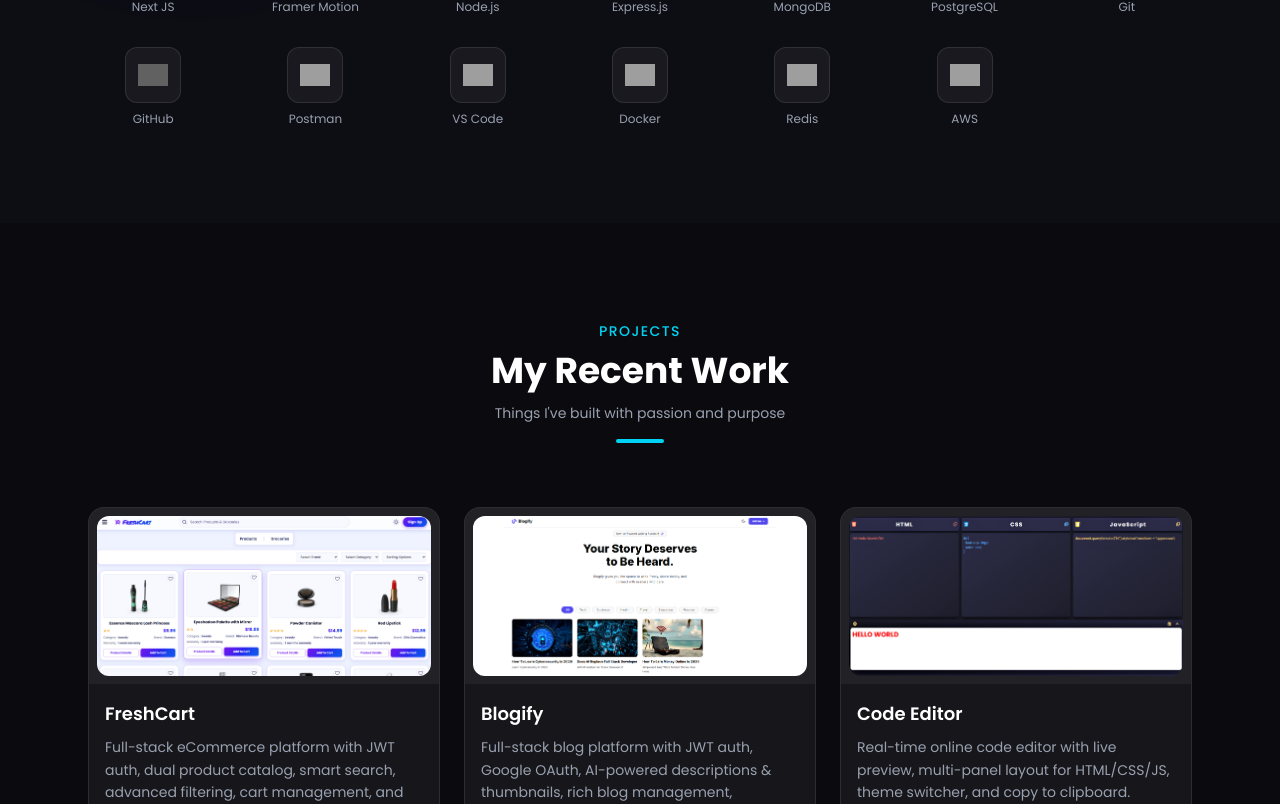
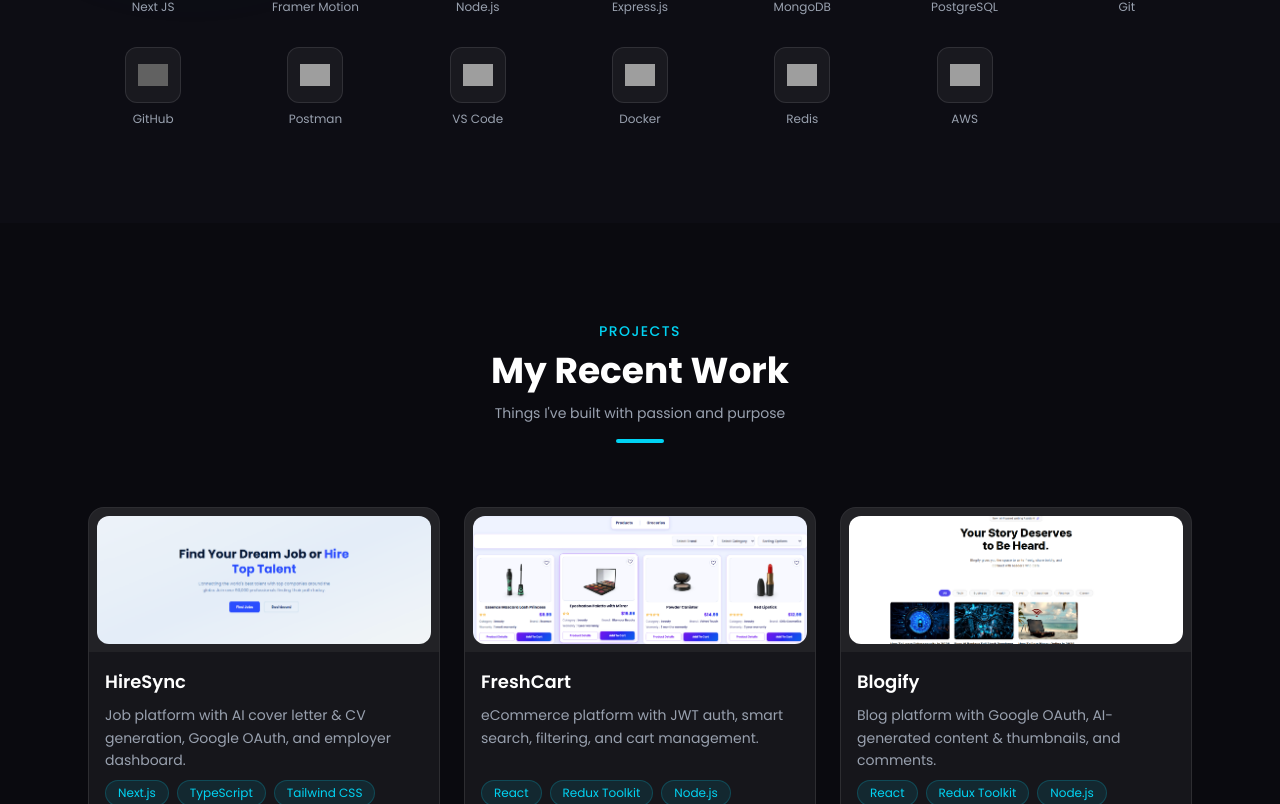
Before and after one commit to hammadgul-dev/portfolio, a React (Vite) app: page / in a window 1280 px wide. Shown: the part 1996-2800 px from the top of the page. Built offline with nearby package versions, Linux system fonts and the light colour scheme; grey boxes are pictures that could not be loaded.

Commit message:
add HireSync project, minor style tweaks

```diff
--- a/src/components/Hero.jsx
+++ b/src/components/Hero.jsx
@@ -37,6 +37,8 @@ const Hero = () => {
           <div className="text-lg md:text-xl text-gray-300 font-medium mb-6 h-8">
             <TypeAnimation
               sequence={[
+                "Software Engineer",
+                2000,
                 "Full Stack Developer",
                 2000,
                 "MERN Stack Developer",
--- a/src/components/Projects.jsx
+++ b/src/components/Projects.jsx
@@ -3,9 +3,27 @@ import {FaExternalLinkAlt} from "react-icons/fa"
 
 const projects = [
   {
+    title: "HireSync",
+    description:
+      "Job platform with AI cover letter & CV generation, Google OAuth, and employer dashboard.",
+    tags: [
+      "Next.js",
+      "TypeScript",
+      "Tailwind CSS",
+      "MongoDB",
+      "NextAuth",
+      "Groq AI",
+      "Cloudinary",
+      "PDFKit",
+    ],
+    image: "/portfolio/ProjectImages/Hiresync.png",
+    live: "https://hiresync-xi.vercel.app",
+    github: "https://github.com/hammadgul-dev/hiresync",
+  },
+  {
     title: "FreshCart",
     description:
-      "Full-stack eCommerce platform with JWT auth, dual product catalog, smart search, advanced filtering, cart management, and Cloudinary image storage.",
+      "eCommerce platform with JWT auth, smart search, filtering, and cart management.",
     tags: [
       "React",
       "Redux Toolkit",
@@ -23,7 +41,7 @@ const projects = [
   {
     title: "Blogify",
     description:
-      "Full-stack blog platform with JWT auth, Google OAuth, AI-powered descriptions & thumbnails, rich blog management, comment system, and dark/light mode.",
+      "Blog platform with Google OAuth, AI-generated content & thumbnails, and comments.",
     tags: [
       "React",
       "Redux Toolkit",
@@ -39,30 +57,21 @@ const projects = [
     github: "https://github.com/hammadgul-dev/blogify",
   },
   {
-    title: "Code Editor",
-    description:
-      "Real-time online code editor with live preview, multi-panel layout for HTML/CSS/JS, theme switcher, and copy to clipboard.",
-    tags: ["HTML", "CSS", "JavaScript"],
-    image: "/portfolio/ProjectImages/CodeEditor.png",
-    live: "https://hammadgul-dev.github.io/code-editor/",
-    github: "#",
-  },
-  {
     title: "Advanced Product Page",
     description:
-      "React product page with Redux state management, user login, product filtering & sorting, image upload, and LocalStorage persistence.",
+      "React product page with Redux, filtering & sorting, and LocalStorage persistence.",
     tags: ["React", "Redux", "React Router"],
     image: "/portfolio/ProjectImages/ProductPage.png",
     live: "https://hammadgul-dev.github.io/advance-product-page/",
     github: "#",
   },
   {
-    title: "Music Player",
+    title: "Code Editor",
     description:
-      "Lightweight music player with play/pause, next/prev navigation, volume control, keyboard shortcuts, and fully responsive UI.",
+      "Real-time code editor with live preview for HTML/CSS/JS and theme switcher.",
     tags: ["HTML", "CSS", "JavaScript"],
-    image: "/portfolio/ProjectImages/MusicPlayer.png",
-    live: "http://hammadgul-dev.github.io/music-player/",
+    image: "/portfolio/ProjectImages/CodeEditor.png",
+    live: "https://hammadgul-dev.github.io/code-editor/",
     github: "#",
   },
 ]
@@ -104,7 +113,7 @@ const Projects = () => {
               transition={{duration: 0.4, delay: i * 0.1}}
               viewport={{once: true}}
             >
-              <div className="w-full h-44 bg-white/5 overflow-hidden p-2">
+              <div className="w-full h-36 bg-white/5 overflow-hidden p-2">
                 <img
                   src={project.image}
                   alt={project.title}
@@ -131,7 +140,7 @@ const Projects = () => {
                 </div>
                 <button
                   onClick={() => window.open(project.live, "_blank")}
-                  className="flex items-center gap-2 text-sm text-white border border-white/20 px-4 py-2 rounded-full hover:border-cyan-400 hover:text-cyan-400 transition-all duration-200 cursor-pointer w-fit mt-2"
+                  className="flex items-center justify-center gap-2 text-sm text-white border border-white/20 px-4 py-2 rounded-full hover:border-cyan-400 hover:text-cyan-400 transition-all duration-200 cursor-pointer w-full mt-2"
                 >
                   <FaExternalLinkAlt className="text-xs" />
                   Live Demo
```
Also changed, not shown: public/ProjectImages/Hiresync.png (added).
